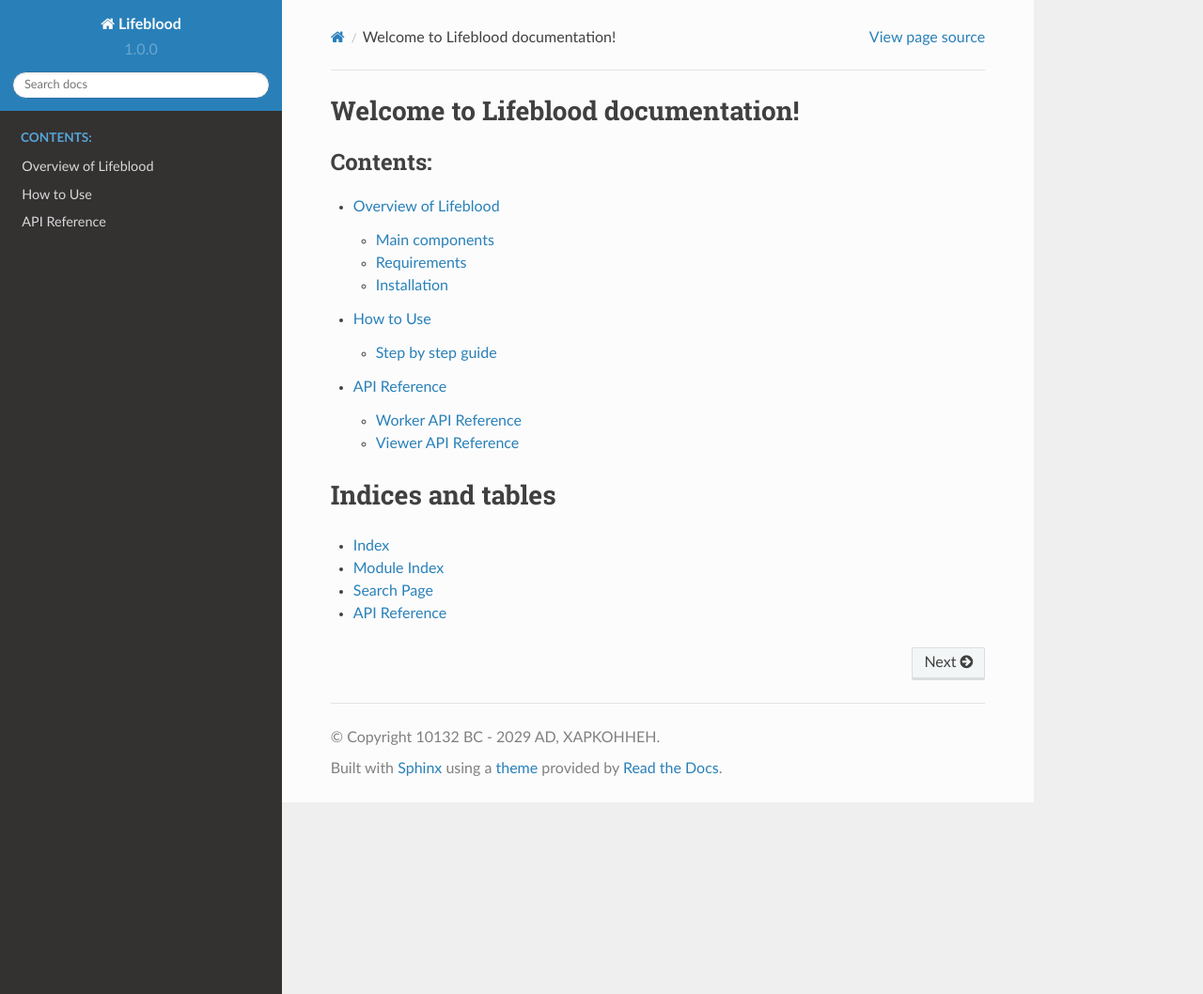
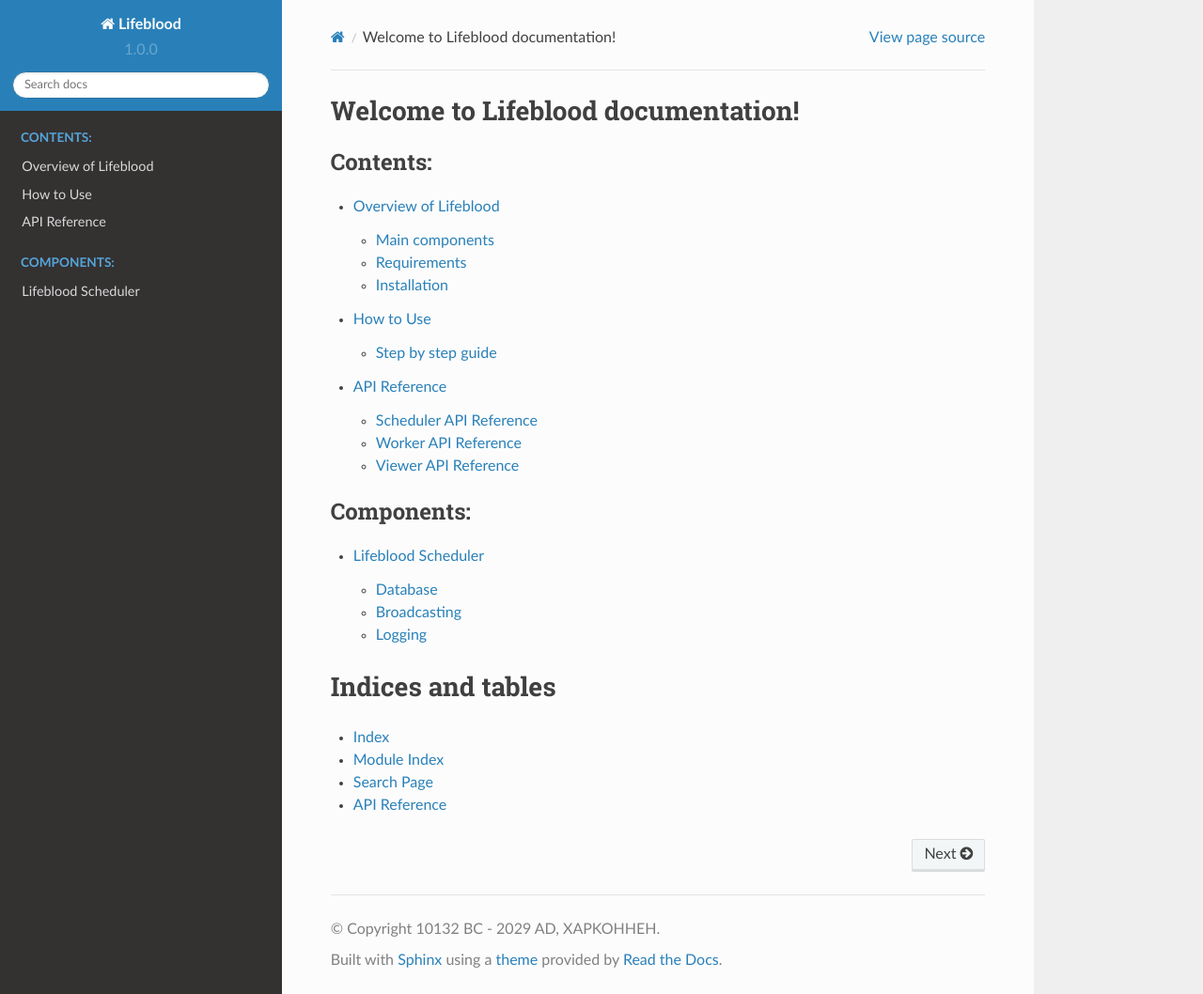
Before and after one commit to pedohorse/lifeblood, a Sphinx documentation site: the page built from docs/source/index.rst, in a window 1280 px wide and 1058 px high. Shown: the whole window at 94% size. Built offline with Sphinx 7.4.7 and the Read the Docs theme 2.0.0, drawn with Linux system fonts in a browser that asks for light colours; pages that are not in the unit, such as notebooks, are missing from menus.

Commit message:
updating docs

```diff
--- a/docs/source/api.rst
+++ b/docs/source/api.rst
@@ -8,6 +8,6 @@ API Reference
     :maxdepth: 2
     :caption: Contents
 
-    scheduler
+    scheduler_api
     worker
     viewer
--- a/docs/source/index.rst
+++ b/docs/source/index.rst
@@ -9,6 +9,12 @@ Welcome to Lifeblood documentation!
     usage
     api
 
+.. toctree::
+    :maxdepth: 2
+    :caption: Components:
+
+    scheduler
+
 
 
 Indices and tables
--- a/docs/source/scheduler_api.rst
+++ b/docs/source/scheduler_api.rst
@@ -1,4 +1,4 @@
-.. _scheduler:
+.. _scheduler_api:
 
 =======================
 Scheduler API Reference
```
Also changed, not shown: docs/source/scheduler.rst (added, +50 -0 lines), docs/source/usage.rst (+23 -47 lines).
